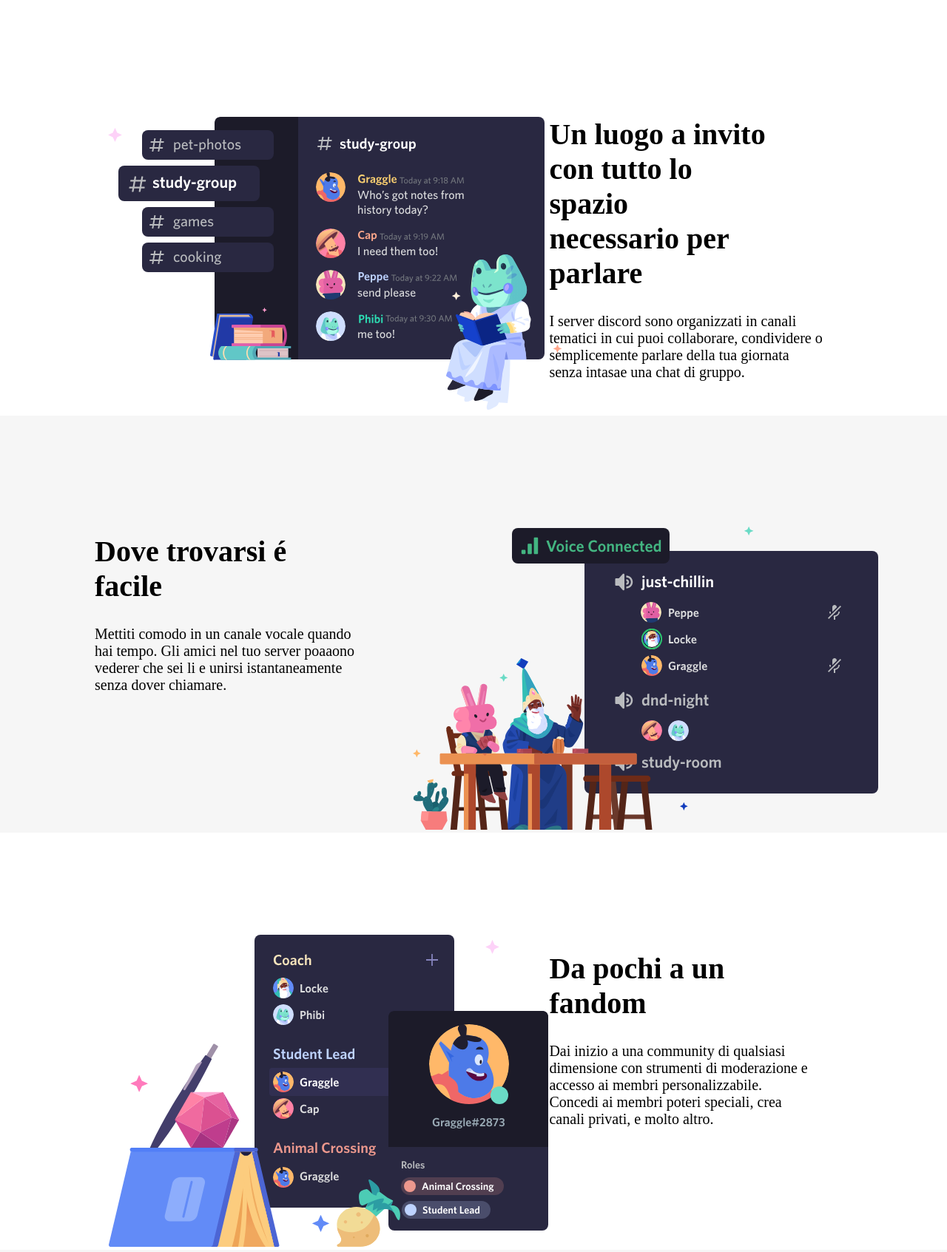
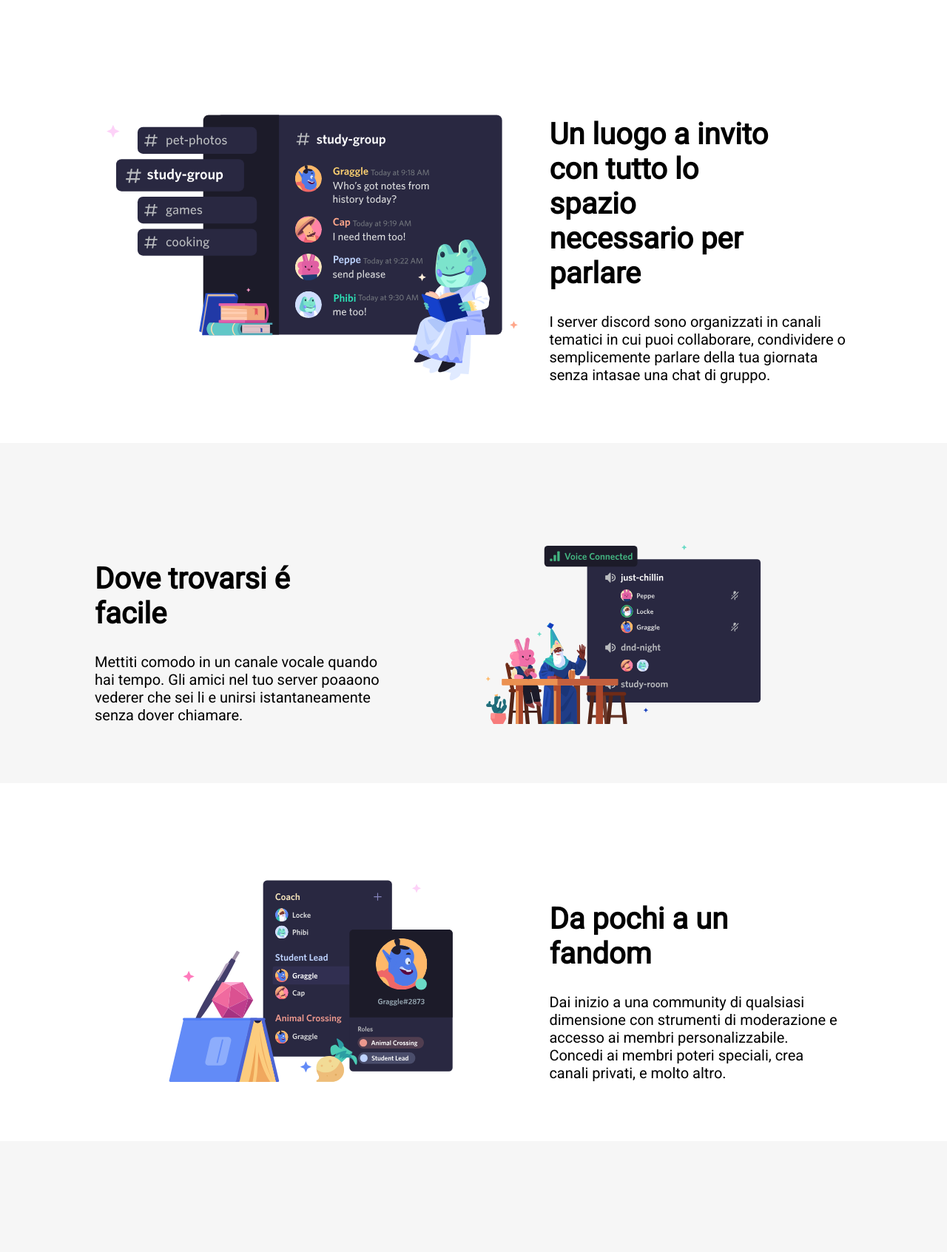
Before and after one commit to Mikel3010/htmlcss-discord, a plain HTML site: page index.html in a window 1280 px wide. Shown: the part 582-2275 px from the top of the page at 74% size. Drawn offline with Linux system fonts and the light colour scheme.

Commit message:
finito 2 leggermente miliorato

```diff
--- a/css/style.css
+++ b/css/style.css
@@ -5,6 +5,9 @@
     box-sizing: border-box;
 }
 /* header */
+body{
+    font-family: 'Roboto', sans-serif;
+}
 header{
     background-color: rgb(37, 94, 233);
     color: white;
@@ -70,17 +73,31 @@ a{
 }
 h1{
     padding-bottom: 30px;
-    font-size: 60px;
+    font-size: 50px;
 }
 .header-banner div p{
     padding-bottom: 20px;
     font-size: 18px;
 }
 /* main */
+.img1{
+    background-image: url(../img/item1.svg);
+    background-size: 100% 100%;
+}
+.img2{
+    background-image: url(../img/item2.svg);
+    background-size: 100% 100%;
+}
+.img3{
+    background-image: url(../img/item3.svg);
+    background-size: 100% 100%;
+}
+
 .main{
     display: flex;
     justify-content: center;
     padding-top: 120px;
+    padding-bottom: 80px;
 }
 .container{
     display: flex;
@@ -107,7 +124,14 @@ h2{
 }
 h3{
     text-align: center;
-    font-size: 40px;
+    font-size: 30px;
+    width: 80%;
+    margin: auto;
+    padding: 10px 10px;
+    background-image: url(../img/stars.svg);
+    background-size: 100% 100%;
+
+
 }
 .mac2{
     background-color: rgb(114, 137, 218);
@@ -168,6 +192,7 @@ h4{
 .footer-lb{
     display: flex;
     justify-content: space-between;
+    align-items: center;
     width: 80%;
     margin: auto;
     padding-top: 20px;
--- a/index.html
+++ b/index.html
@@ -5,6 +5,9 @@
     <meta http-equiv="X-UA-Compatible" content="IE=edge">
     <meta name="viewport" content="width=device-width, initial-scale=1.0">
     <title>Discord</title>
+    <link rel="preconnect" href="https://fonts.googleapis.com">
+    <link rel="preconnect" href="https://fonts.gstatic.com" crossorigin>
+    <link href="https://fonts.googleapis.com/css2?family=Roboto&display=swap" rel="stylesheet">
     <link rel="stylesheet" href="https://cdnjs.cloudflare.com/ajax/libs/font-awesome/6.2.1/css/all.min.css" integrity="sha512-MV7K8+y+gLIBoVD59lQIYicR65iaqukzvf/nwasF0nqhPay5w/9lJmVM2hMDcnK1OnMGCdVK+iQrJ7lzPJQd1w==" crossorigin="anonymous" referrerpolicy="no-referrer" />
     <link rel="stylesheet" href="css/style.css">
 </head>
@@ -44,8 +47,8 @@
     <div class="header-banner">
         <div>
             <h1>Il tuo posto per parlare</h1>
-            <p>Che tu faccia parte di un club scolastico, gruppo di gamer, comunità artistica mondiale,<br>
-                 o semplicemente di un piccolo gruppo di amici che vuole passare il tempo assieme,<br>
+            <p>Che tu faccia parte di un club scolastico, gruppo di gamer, comunità artistica mondiale, <br>
+                o semplicemente di un piccolo gruppo di amici che vuole passare il tempo assieme,<br>
                   Discord rende più facile chiacchierare ogni giorno a ritrovarsi più spesso.</p>
             <a class="mac" href="#">&#129063 Scarica per Mac</a>
             <a class="discord" href="">Apri Discord nel tuo browser</a>
@@ -59,8 +62,7 @@
         <!-- prima sezione -->
         <section class="main">
             <div class="container">
-                <div class="big">
-                    <img src="img/item1.svg" alt="img gruppi">
+                <div class="big img1" >
                 </div>
                 <div class="small">
                     <h2>Un luogo a invito <br>
@@ -77,8 +79,7 @@
                     <h2>Dove trovarsi é <br> facile</h2>
                     <p>Mettiti comodo in un canale vocale quando <br> hai tempo. Gli amici nel tuo server poaaono <br> vederer che sei li e unirsi istantaneamente <br> senza dover chiamare.</p>
                 </div>
-                <div class="big">
-                    <img src="img/item2.svg" alt="img gruppi">
+                <div class="big img2" >
                 </div>
             </div>
         </section>
@@ -86,8 +87,7 @@
         <!-- terza sezione -->
         <section class="main">
             <div class="container">
-                <div class="big">
-                    <img src="img/item3.svg" alt="img gruppi">
+                <div class="big img3">
                 </div>
                 <div class="small">
                     <h2>Da pochi a un <br> fandom</h2>
@@ -103,7 +103,7 @@
                     <h2>Tecnologia affidabile per tenersi in contatto</h2>
                     <p>Video e audio a bassa latenza ti faranno sentire come se foste tutti nella stessa stanza. Fai ciao in video, guarda <br> gli amici giocare in streaming, o riunitevi in un sessione di disegno con la condivisione schermo.</p>
                 </div>
-                <div>
+                <div >
                     <img src="img/item4-big.svg" alt="">
                 </div>
                 <div class="pre-footer-dwl">
```
